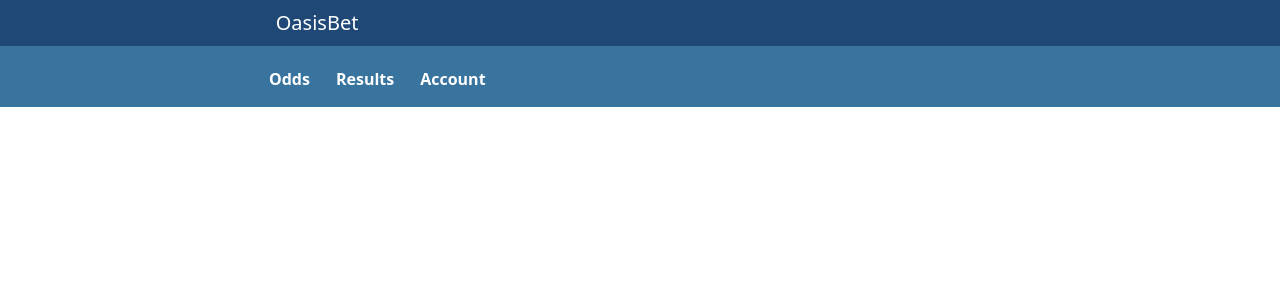
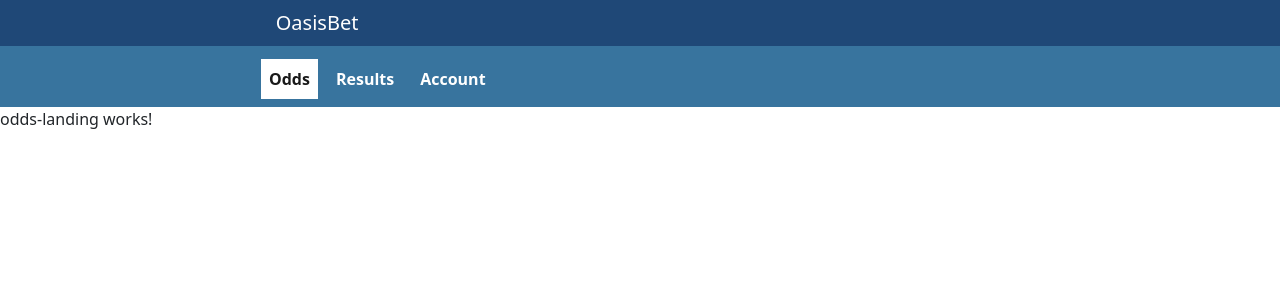
Before and after one commit to Vixen0219/Oasis-Angular, an Angular app in the folder oasisbet-frontend/: page /odds in a window 1280 px wide. Before the commit this address led to /. Shown: the top 300 px of the page. Built offline with nearby package versions, Linux system fonts and the light colour scheme.

Commit message:
added styling for main menu for active element added odds landing component

```diff
--- a/oasisbet-frontend/src/app/app-routing.module.ts
+++ b/oasisbet-frontend/src/app/app-routing.module.ts
@@ -1,7 +1,10 @@
 import { NgModule } from '@angular/core';
 import { RouterModule, Routes } from '@angular/router';
+import { OddsLandingComponent } from './odds/odds-landing/odds-landing.component';
 
 const routes: Routes = [
+  { path: '', component: OddsLandingComponent },
+  { path: 'odds', component: OddsLandingComponent },
   { path: '**', redirectTo: '', pathMatch: 'full' }
 ];
 
--- a/oasisbet-frontend/src/app/app.module.ts
+++ b/oasisbet-frontend/src/app/app.module.ts
@@ -5,12 +5,14 @@ import { AppRoutingModule } from './app-routing.module';
 import { AppComponent } from './views/a-main/app.component';
 import { HeaderComponent } from './views/b-header/header.component';
 import { MainMenuComponent } from './views/c-main-menu/main-menu.component';
+import { OddsLandingComponent } from './odds/odds-landing/odds-landing.component';
 
 @NgModule({
   declarations: [
     AppComponent,
     HeaderComponent,
-    MainMenuComponent
+    MainMenuComponent,
+    OddsLandingComponent
   ],
   imports: [
     BrowserModule,
--- /dev/null
+++ b/oasisbet-frontend/src/app/odds/odds-landing/odds-landing.component.html
@@ -0,0 +1 @@
+<p>odds-landing works!</p>
--- /dev/null
+++ b/oasisbet-frontend/src/app/odds/odds-landing/odds-landing.component.ts
@@ -0,0 +1,15 @@
+import { Component, OnInit } from '@angular/core';
+
+@Component({
+  selector: 'app-odds-landing',
+  templateUrl: './odds-landing.component.html',
+  styleUrls: ['./odds-landing.component.css']
+})
+export class OddsLandingComponent implements OnInit {
+
+  constructor() { }
+
+  ngOnInit(): void {
+  }
+
+}
--- a/oasisbet-frontend/src/app/views/c-main-menu/main-menu.component.css
+++ b/oasisbet-frontend/src/app/views/c-main-menu/main-menu.component.css
@@ -18,7 +18,11 @@
 }
 
 .nav-link:hover {
-    color: #38749e;
-    background-color: #ffffff;
+    color: white;
+    background-color: #1588ca;
     cursor: pointer;
 }
+
+.active{
+    background-color: white;
+}
--- a/oasisbet-frontend/src/app/views/c-main-menu/main-menu.component.html
+++ b/oasisbet-frontend/src/app/views/c-main-menu/main-menu.component.html
@@ -3,13 +3,13 @@
       <div class="collapse navbar-collapse" id="navbarSupportedContent">
         <ul class="navbar-nav">
           <li class="nav-item">
-            <a class="nav-link" href="#">Odds</a>
+            <a class="nav-link" routerLink="/odds" routerLinkActive="active">Odds</a>
           </li>
           <li class="nav-item">
-            <a class="nav-link" href="#">Results</a>
+            <a class="nav-link" routerLink="/results" routerLinkActive="active">Results</a>
           </li>
           <li class="nav-item">
-            <a class="nav-link" href="#">Account</a>
+            <a class="nav-link" routerLink="/account" routerLinkActive="active">Account</a>
           </li>
         </ul>
       </div>
```
Also changed, not shown: oasisbet-frontend/src/app/odds/odds-landing/odds-landing.component.css (added), 1 other file (tests, documents, lock files or other folders).
